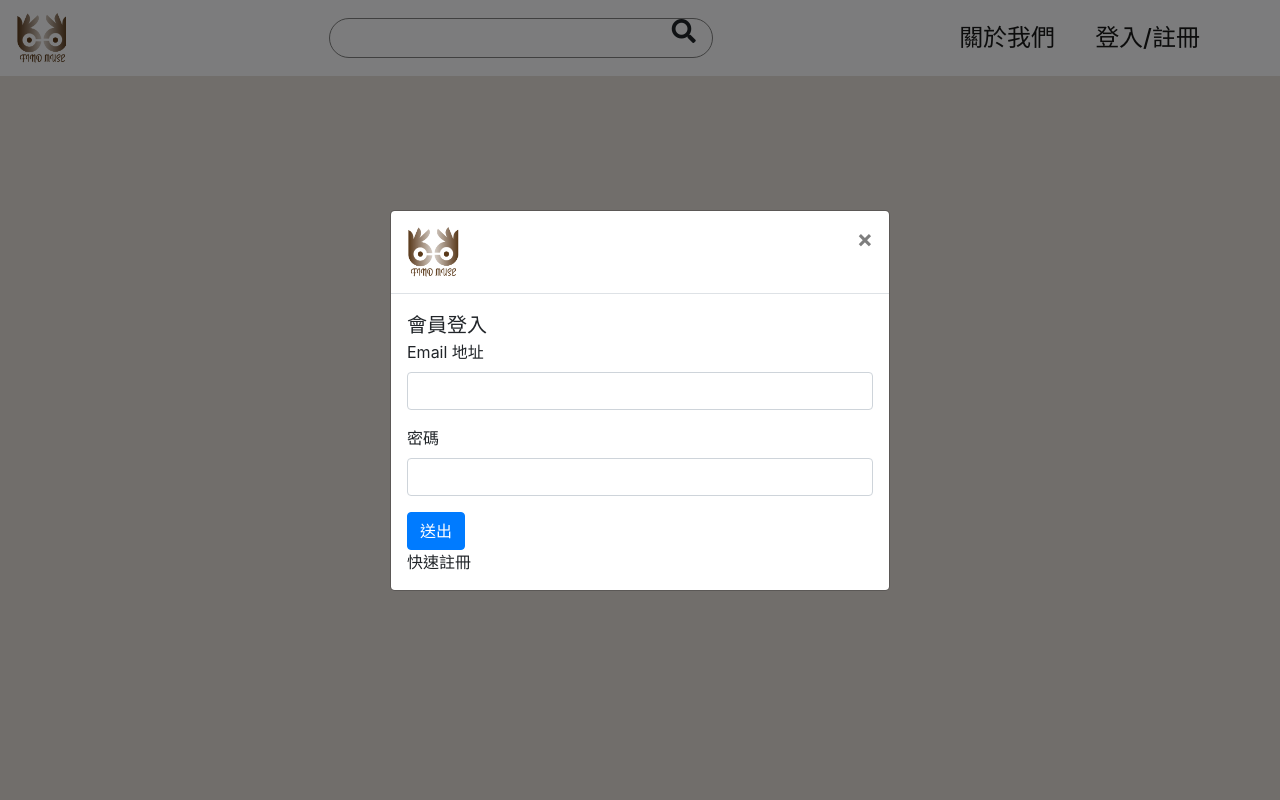
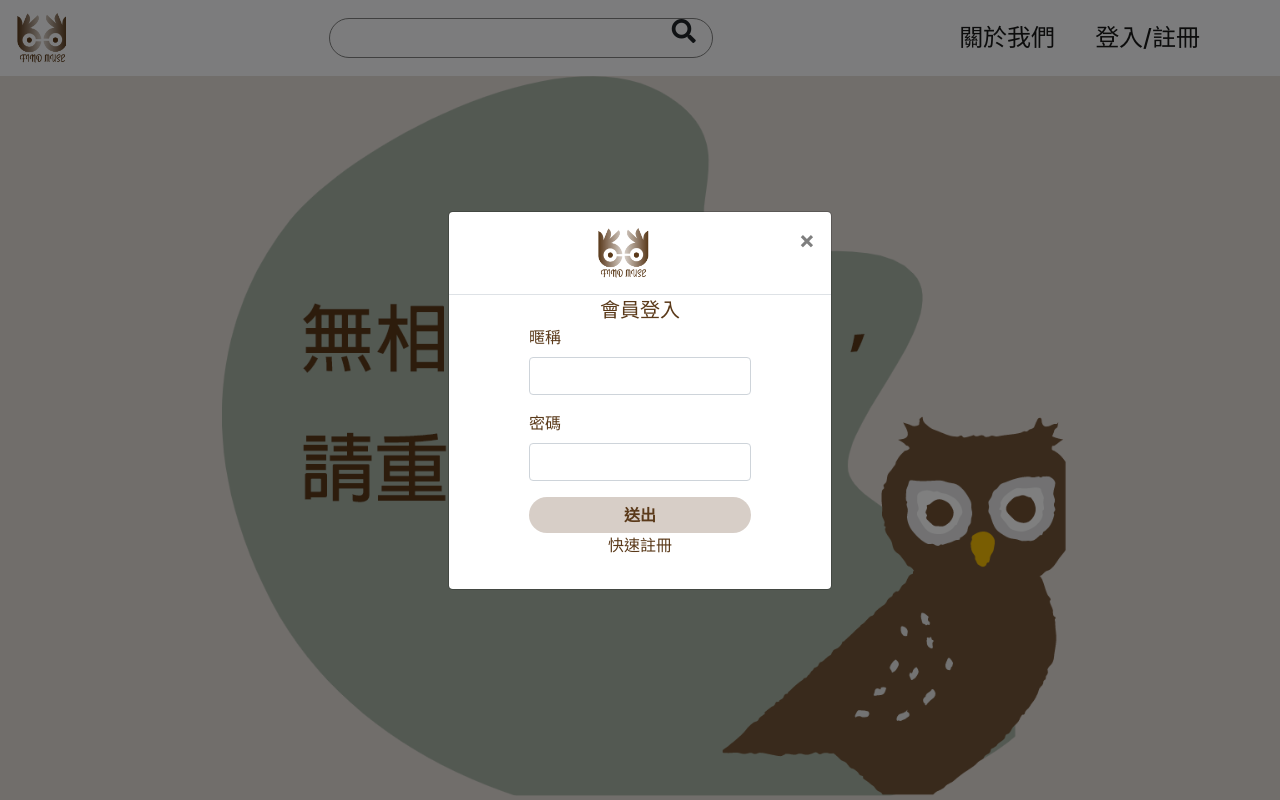
Before and after one commit to jimmyliaoviva/MuseumDjango, a Django app: page /museums in a window 1280 px wide, after a click on "登入/註冊". Run offline with Django 3.2, Linux system fonts and the light colour scheme; data that the repository does not hold is empty; some libraries are stand-ins or nearby versions.

Commit message:
add no search result img

```diff
--- a/main/views.py
+++ b/main/views.py
@@ -52,9 +52,6 @@ def museums(request):
     return render(request, 'museums.html', context)
 
 
-# def add_nation_record(request):
-#     a_record = Nation(nid=886, nname='台灣')
-#     a_record.save()
 
 # 首頁下拉選單的城市抓取
 def ajax_get_city(request):
--- a/static/css/index.css
+++ b/static/css/index.css
@@ -1,3 +1,4 @@
+/* navbar */
 nav {
     z-index: 10;
 }
@@ -11,6 +12,7 @@ nav h4 {
     height: 50px;
 }
 
+/* background mask */
 .mask {
     position: absolute;
     top: 0;
@@ -19,6 +21,7 @@ nav h4 {
     width: 100vw;
 }
 
+/* search form */
 .searchWrapper {
     position: relative;
     top: 10vh;
@@ -102,6 +105,7 @@ input:focus {
     background-color: transparent;
 }
 
+/* login & popups */
 #loginPop {
     text-align: center;
 }
--- a/static/css/master.css
+++ b/static/css/master.css
@@ -1,8 +1,9 @@
+/* navbar  */
 .navbar-brand img {
     height: 50px;
 }
 
-
+/* whole page setting */
 .container {
     border: 2px brown;
     margin-right: auto;
@@ -10,7 +11,7 @@
     padding-right: 15px;
     padding-left: 15px;
     width: 100%;
-    max-width: 1140px;/*隨螢幕尺寸而變，當螢幕尺寸 ≥ 1200px 時是 1140px。*/
+    max-width: 1140px; /*隨螢幕尺寸而變，當螢幕尺寸 ≥ 1200px 時是 1140px。*/
 }
 
 body {
@@ -43,18 +44,18 @@ img {
 }
 
 .edit_but {
-    border:0;
+    border: 0;
     background-color: #D26900;
-    color:#000000;
-    border-radius:5px;
-    cursor:pointer;
+    color: #000000;
+    border-radius: 5px;
+    cursor: pointer;
     text-align: center;
 }
 
 .edit_but:hover {
-    color:#D26900;
-    background-color:#fff;
-    border:2px #D26900 solid;
+    color: #D26900;
+    background-color: #fff;
+    border: 2px #D26900 solid;
 }
 
 .edit_modal_logo {
@@ -68,7 +69,7 @@ img {
 
 .chosebar_container {
     text-align: center;
-    margin:5px
+    margin: 5px
 }
 
 .title_css {
@@ -86,7 +87,7 @@ img {
 }
 
 .input_bar {
-    outline:medium;
+    outline: medium;
     border-top: 0;
     border-left: 0;
     border-right: 0;
@@ -97,6 +98,45 @@ img {
     border: 0;
     background-color: #D26900;
     border-radius: 5px;
-    cursor:pointer;
+    cursor: pointer;
     text-align: center;
 }
+
+/* login & popups */
+#loginPop {
+    text-align: center;
+}
+
+.popImgWrapper {
+    width: 100%;
+}
+
+.popImgWrapper img {
+    height: 50px;
+}
+
+.modal-dialog {
+    width: 30%;
+    color: #5A3919;
+}
+
+.modal-body {
+    padding: 0 5em 2em 5em;
+}
+
+.form-group {
+    text-align: left;
+}
+
+.loginBtn {
+    width: 100%;
+    border-radius: 999em;
+    background-color: #D7CEC7;
+    border: none;
+    color: #5A3919;
+    font-weight: 700;
+}
+
+.edit .modal-dialog {
+    width: 50%;
+}
--- a/static/css/museums.css
+++ b/static/css/museums.css
@@ -28,6 +28,13 @@
 
 .imgWrapper {
     overflow: hidden;
+}
+
+.noResult {
+    height: 90vh;
+    width: auto;
+    /*width:90%;*/
+    margin: auto;
 }
 
 .block {
--- a/templates/master.html
+++ b/templates/master.html
@@ -37,10 +37,12 @@
                     <a class="navbar-brand" href="#"><h4>關於我們</h4></a>
                 <li class="nav-item mr-5 mt-2">
                     {% if request.user.is_authenticated %}
-                        <a class="navbar-brand " href="" tabindex="-1" aria-disabled="true" data-target="#account_edit" data-toggle="modal">
+                        <a class="navbar-brand " href="" tabindex="-1" aria-disabled="true" data-target="#account_edit"
+                           data-toggle="modal">
                             <h4>修改帳戶</h4>
                         </a>
-                        <a class="navbar-brand " href="{% url 'logout' %}?next={{ request.path }}" tabindex="-1" aria-disabled="true"><h4>
+                        <a class="navbar-brand " href="{% url 'logout' %}?next={{ request.path }}" tabindex="-1"
+                           aria-disabled="true"><h4>
                             登出</h4>
                         </a>
                     {% else %}
@@ -72,7 +74,7 @@
                 <h5 class="modal-title" id="staticBackdropLabel">會員登入</h5>
                 <form action="{% url   'login' %}?next={{ request.path }}" method="post">
                     <div class="form-group">
-                        <label for="exampleInputEmail1">Email 地址</label>
+                        <label for="exampleInputEmail1">暱稱</label>
                         <input type="username" class="form-control" id="InputEmail"
                                aria-describedby="emailHelp" name="InputEmail">
                     </div>
@@ -129,7 +131,8 @@
     </div>
 </div>
 {# 修改視窗 #}
-<div class="modal fade" id="account_edit" data-keyboard="false" tabindex="-1" aria-labelledby="staticBackdropLabel" aria-hidden="true">
+<div class="modal fade edit" id="account_edit" data-keyboard="false" tabindex="-1" aria-labelledby="staticBackdropLabel"
+     aria-hidden="true">
     <div class="modal-dialog modal-dialog-centered">
         <div class="modal-content">
             <div class="modal-header">
--- a/templates/museums.html
+++ b/templates/museums.html
@@ -11,6 +11,12 @@
 {#</head>#}
 {% block content %}
     <div class="container">
+        {% if SearchResult|length == 0 %}
+            <div class="imgWrapper noResult">
+                <img src="{% static "img/noresult.png" %}" alt="" class="noResult">
+            </div>
+        {% else %}
+
             {% for museum in SearchResult %}
                 <div class="item row">
                     <div class="imgWrapper col-2 block1">
@@ -28,6 +34,7 @@
                     </div>
                 </div>
             {% endfor %}
+        {% endif %}
     </div>
 
 {% endblock %}
```
Also changed, not shown: static/img/noresult.png (added). Lines whose indentation alone changed are shown as unchanged.
